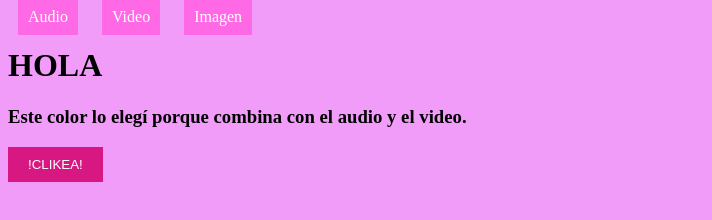
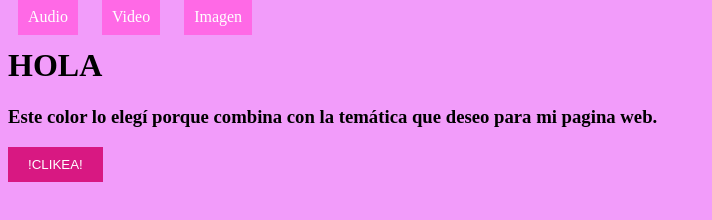
Before and after one commit to Aran715a/Aran715a.github.io, a plain HTML site: page index.html in a window 1280 px wide. Shown: the whole page, without its empty margins (0-712 px from the left). Drawn offline with Linux system fonts and the light colour scheme.

Commit message:
Add files via upload

```diff
--- a/index.html
+++ b/index.html
@@ -15,7 +15,7 @@
     </nav>
 
     <h1>HOLA</h1>
-    <h3>Este color lo elegí porque combina con el audio y el video.</h3>
+    <h3>Este color lo elegí porque combina con la temática que deseo para mi pagina web.</h3>
 
     <button id="botom">!CLIKEA!</button>
 
```
